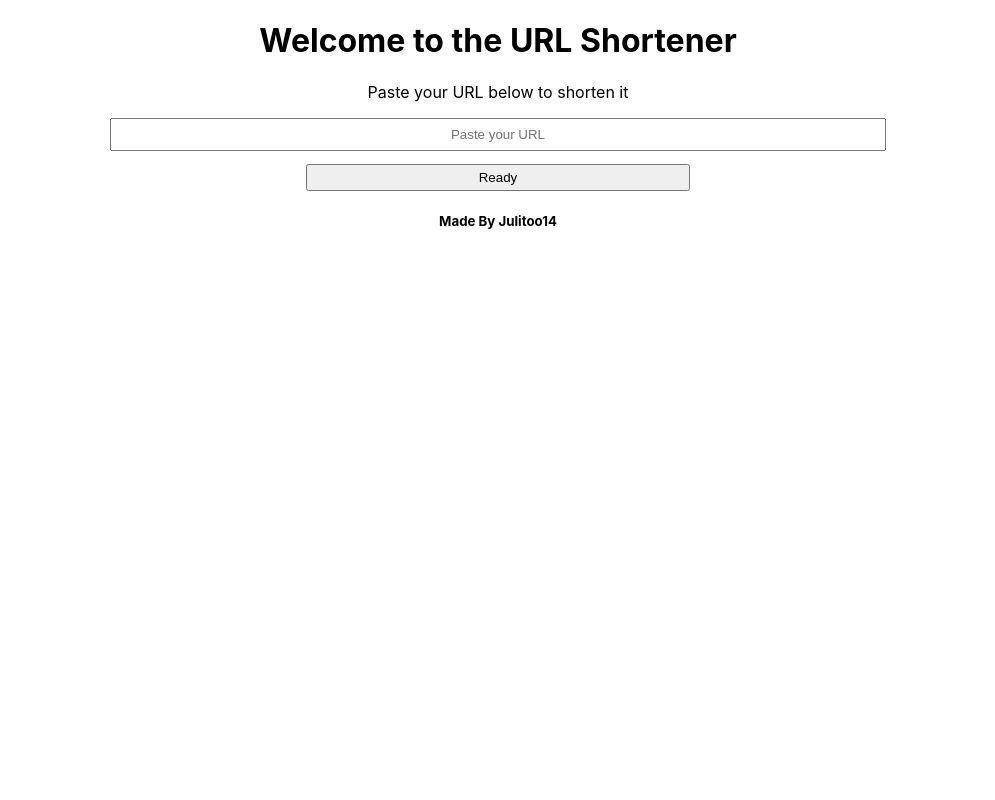
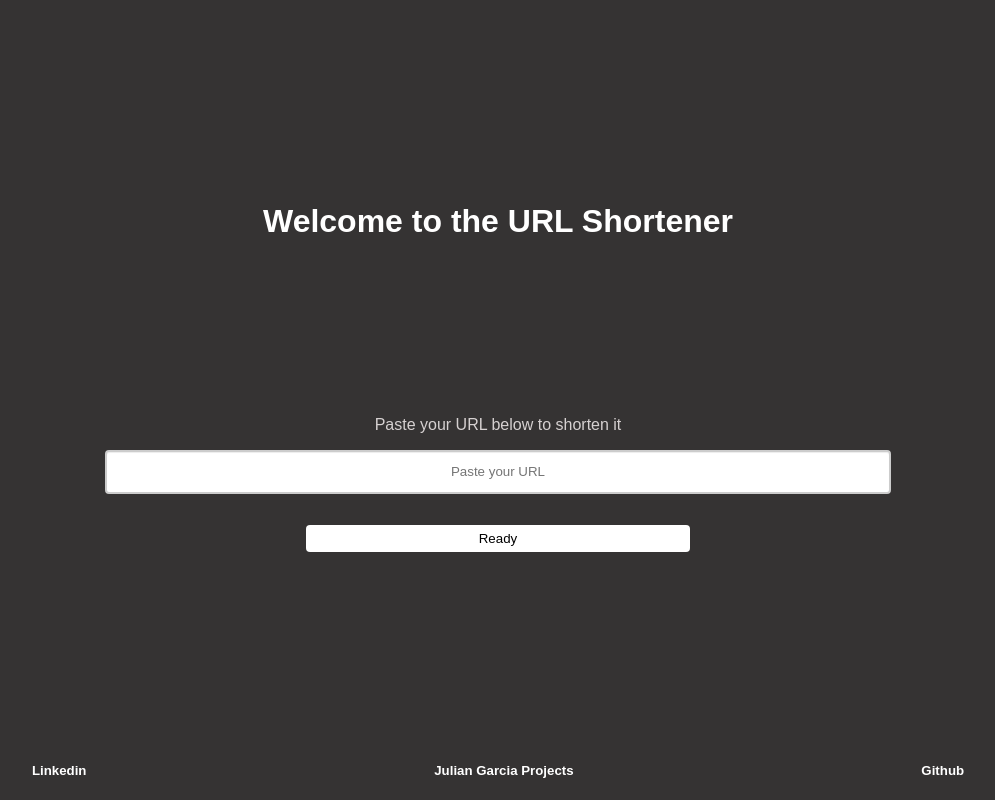
Before and after one commit to julitoo14/urlShortenerFront, a React (Create React App) app: page / in a window 1280 px wide. Shown: the whole page, without its empty margins (142-1137 px from the left). Built offline with nearby package versions, Linux system fonts and the light colour scheme.

Commit message:
Update styling and add footer links

```diff
--- a/src/App.css
+++ b/src/App.css
@@ -1,14 +1,73 @@
-*{
+.App {
+  background-color: #353333; /* Color de fondo de la aplicación */
+  height: 100vh; /* Altura completa de la vista */
+  display: flex;
+  flex-direction: column;
+  align-items: center;
+  justify-content: center;
+  font-family: Arial, sans-serif; /* Fuente de la aplicación */
+}
+
+h1{
+  margin-bottom: 5em;
+}
+
+h1, h2 {
+  color: #ffffff; /* Color del título */
+}
+
+p {
+  color: #d6d1d1; /* Color del párrafo */
+}
+
+a{
+  color: #ffffff; /* Color del enlace */
+}
+
+.footer a {
+  text-decoration: none;
+}
+
+.input {
+  color: #000000;
+  width: 60%;
+  height: 2em;
+  margin-bottom: 1em;
+  border: 2px solid #ccc;
+  border-radius: 4px;
+  box-shadow: inset 0 1px 1px rgba(0,0,0,.075);
+  padding: 0.5em; /* Espacio interior alrededor del texto */
   text-align: center;
 }
 
-.input{
-  width: 60%;
-  height: 2em;
-  margin-bottom: 1em;
+.input:focus {
+  border-color: #000000;
+  color: #000000;
+  outline: 0;
+  box-shadow: 0 0 0 0.2rem rgba(62, 76, 87, 0.5);
 }
 
-.button{
+.button {
   width: 30%;
   height: 2em;
+  background-color: #ffffff; /* Color de fondo del botón */
+  color: #000000; /* Color del texto del botón */
+  border: none; /* Elimina el borde del botón */
+  border-radius: 4px; /* Hace que las esquinas del botón sean redondeadas */
+  cursor: pointer; /* Cambia el cursor a un puntero cuando se pasa por encima del botón */
+  margin-bottom: 5em;
 }
+
+.button:hover {
+  background-color: #b0acac; /* Cambia el color de fondo del botón cuando se pasa por encima */
+}
+
+.footer {
+  color: #b1acac; /* Color del texto "Made By Julitoo14" */
+  position: fixed;
+  bottom: 0;
+  display: flex;
+  flex-direction: row;
+  justify-content: space-around;
+  width: 100%;
+}
--- a/src/App.jsx
+++ b/src/App.jsx
@@ -40,7 +40,11 @@ function App() {
 
       </>) : null}
 
-      <h5>Made By Julitoo14</h5>
+      <div className='footer'>
+        <h5><a href='https://tinyurl-qcor.onrender.com/KDuO5tr3x' rel='noreferrer' target='_BLANK'>Linkedin</a></h5>
+        <h5><a href='https://tinyurl-qcor.onrender.com/Q5vwK-7Ph' rel='noreferrer' target='_BLANK'>Julian Garcia Projects</a></h5>
+        <h5><a href='https://tinyurl-qcor.onrender.com/egzmvQPMa' rel='noreferrer' target='_BLANK'>Github</a></h5>
+      </div>
     </div>
   );
 }
```
